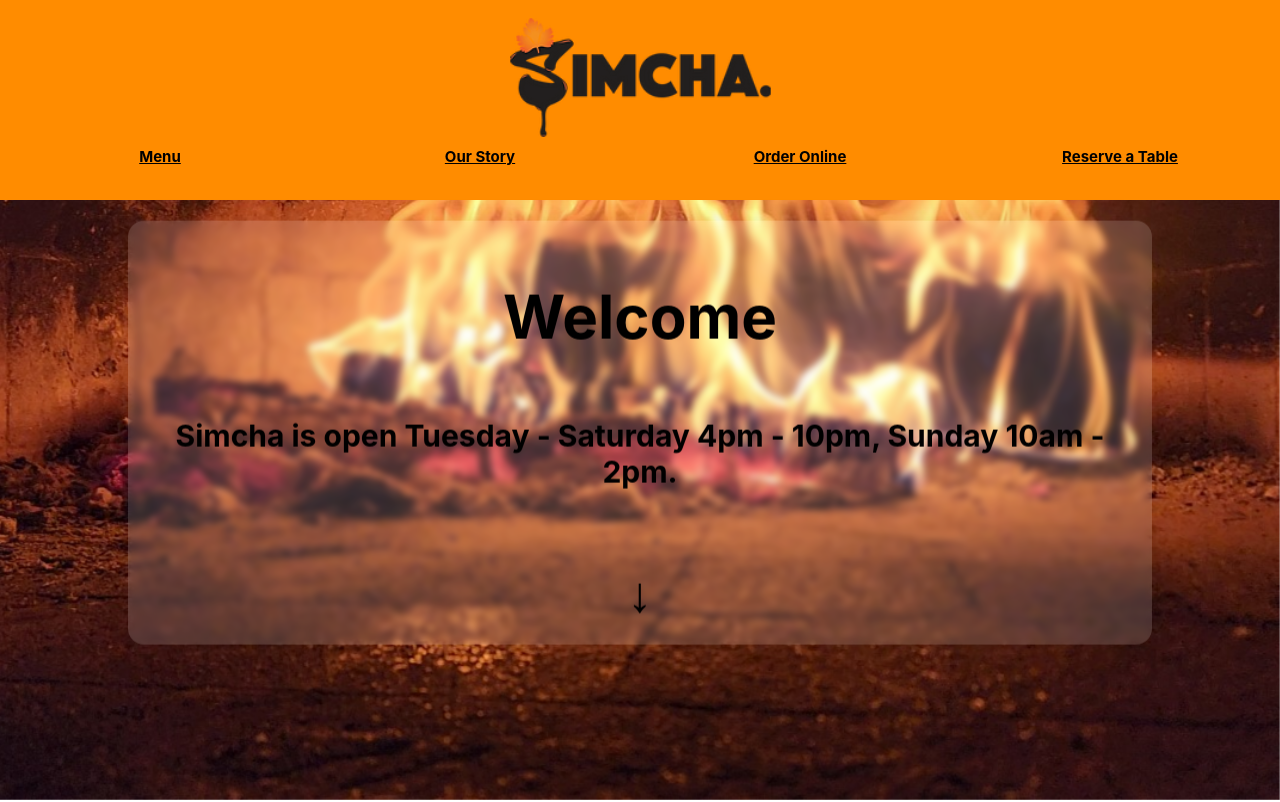
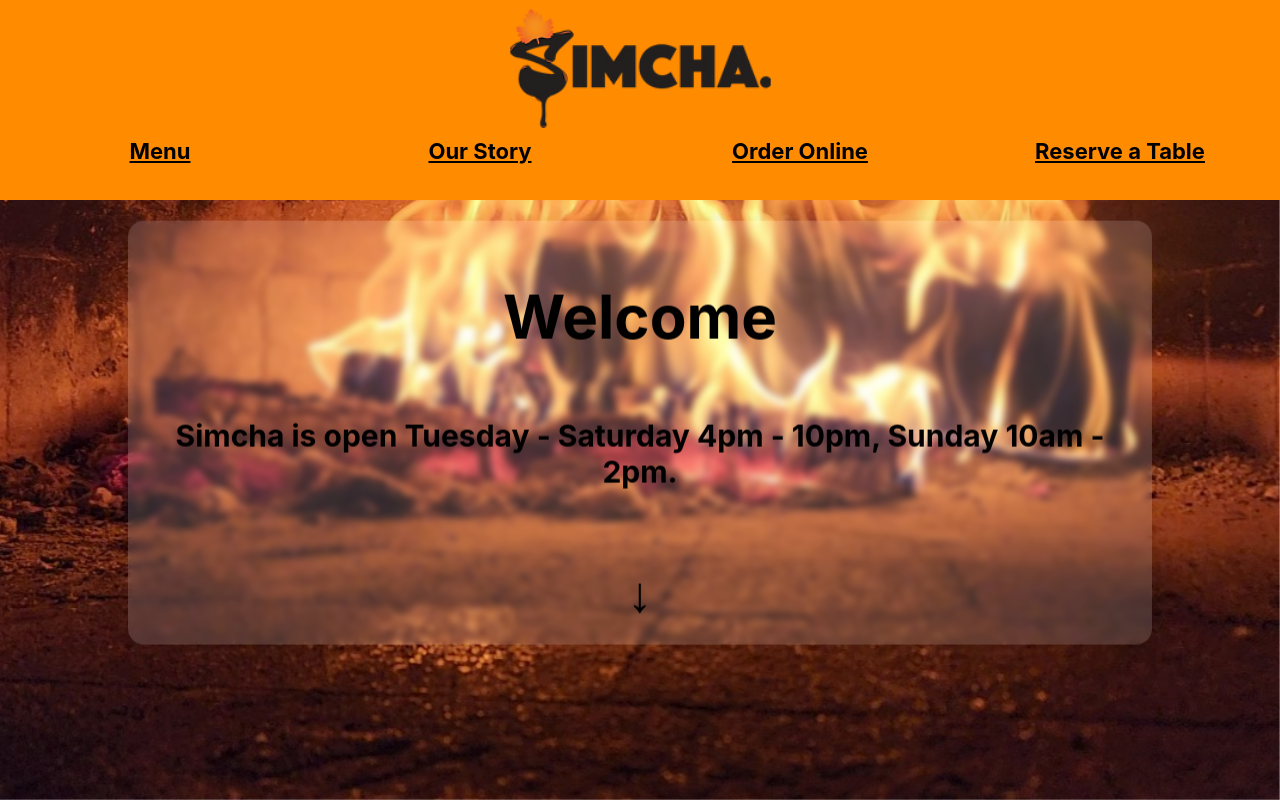
Before and after one commit to Accipitrade/simchasite, a React (Create React App) app: page / in a window 1280 px wide. Shown: the top 802 px of the page. Built offline with nearby package versions, Linux system fonts and the light colour scheme.

Commit message:
css and URL change

```diff
--- a/src/App.js
+++ b/src/App.js
@@ -23,7 +23,7 @@ const App = () => {
   };
 
   const menus = {
-    dinner: 'https://docs.google.com/document/d/e/2PACX-1vS7R1U6PjnfqWgrX-Q2kIAOdOcBwotfSqlXhq66sbmScpAOsojROc-hVDF_Rcblpkrparb88FWXyfpV/pub',
+    dinner: 'https://docs.google.com/document/d/e/2PACX-1vRCV6KHuU5op_3bWmE9bgi5gFp-3WMAqNomPmGE9dN8ay6FvlxggoD9T9bpEjmplfsPedLAL7J7ZsC1/pub',
     brunch: '', // Your brunch menu URL
     tt: '', // Taco Tuesday URL
     kid: '',
--- a/src/styles.css
+++ b/src/styles.css
@@ -38,7 +38,7 @@ div > h5 {
 }
 
 h5 {
-    font-size: 15px;
+    font-size: 22px;
     font-weight: bold;
 }
 
```
